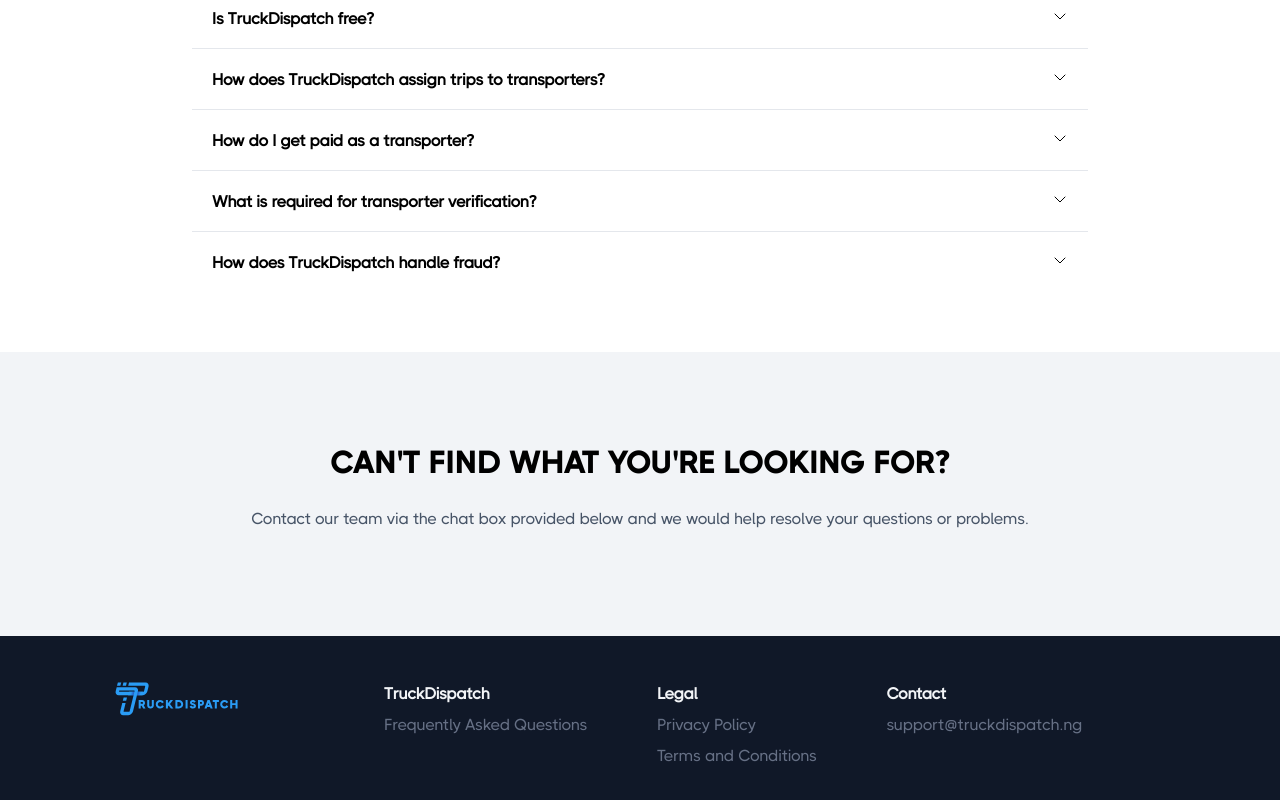
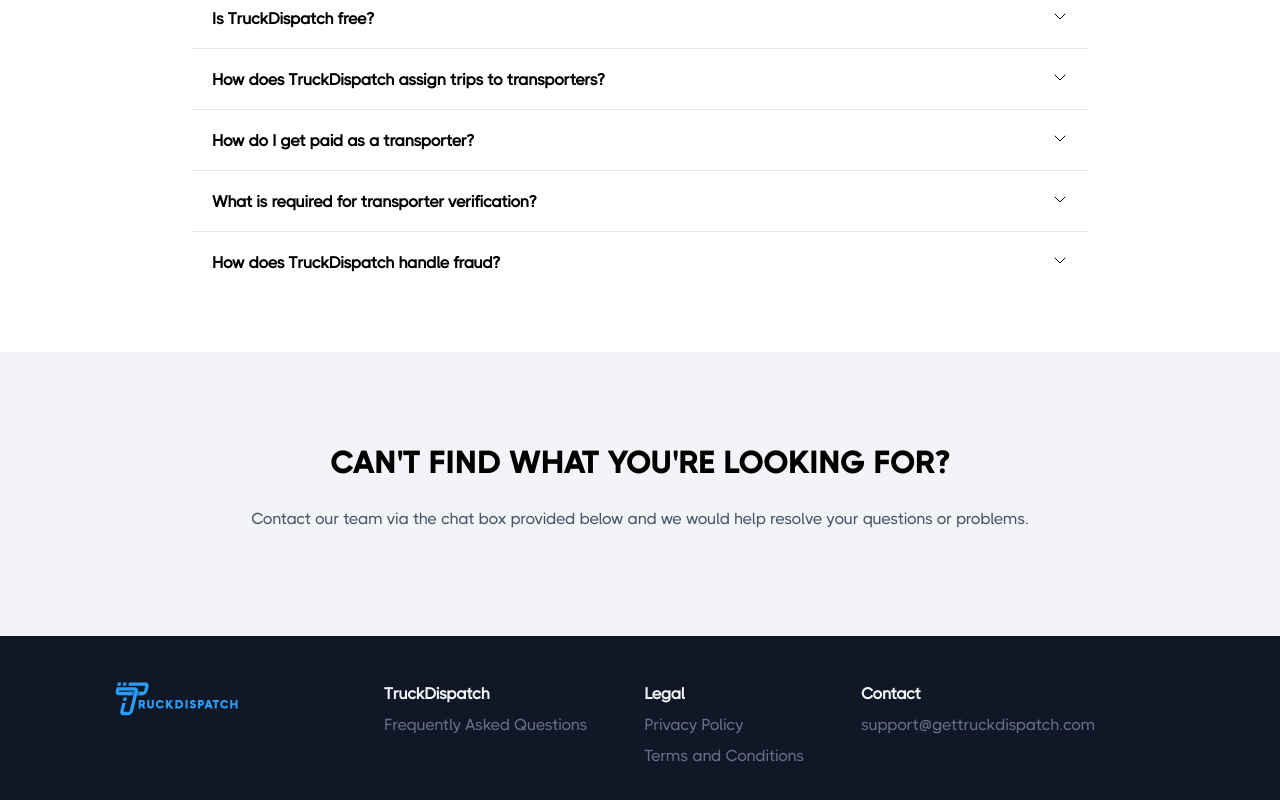
Before and after one commit to god-of-js/truck-dispatch-landing-page, a Next.js app: page /faqs in a window 1280 px wide. Shown: the part 472-1272 px from the top of the page. Built offline with nearby package versions, Linux system fonts and the light colour scheme.

Commit message:
chore: changed email

```diff
--- a/src/components/Layout/Footer.tsx
+++ b/src/components/Layout/Footer.tsx
@@ -33,8 +33,8 @@
             title: 'Contact',
             children: [
                 {
-                    title: 'support@truckdispatch.ng',
-                    link: 'mailto:support@truckdispatch.ng',
+                    title: 'support@gettruckdispatch.com',
+                    link: 'mailto:support@gettruckdispatch.com',
                     isExternal: true,
                 },
             ],
```
